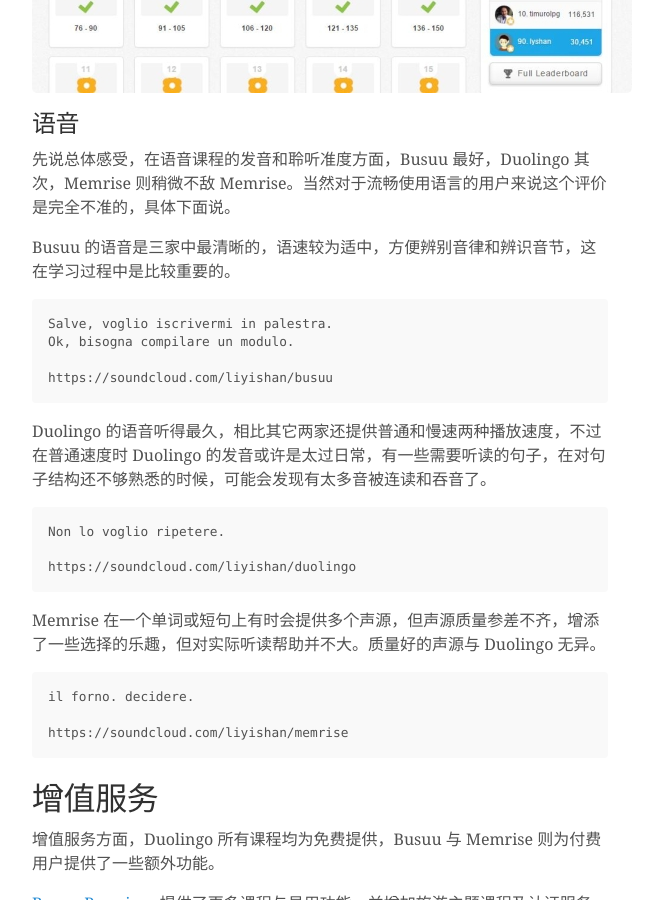
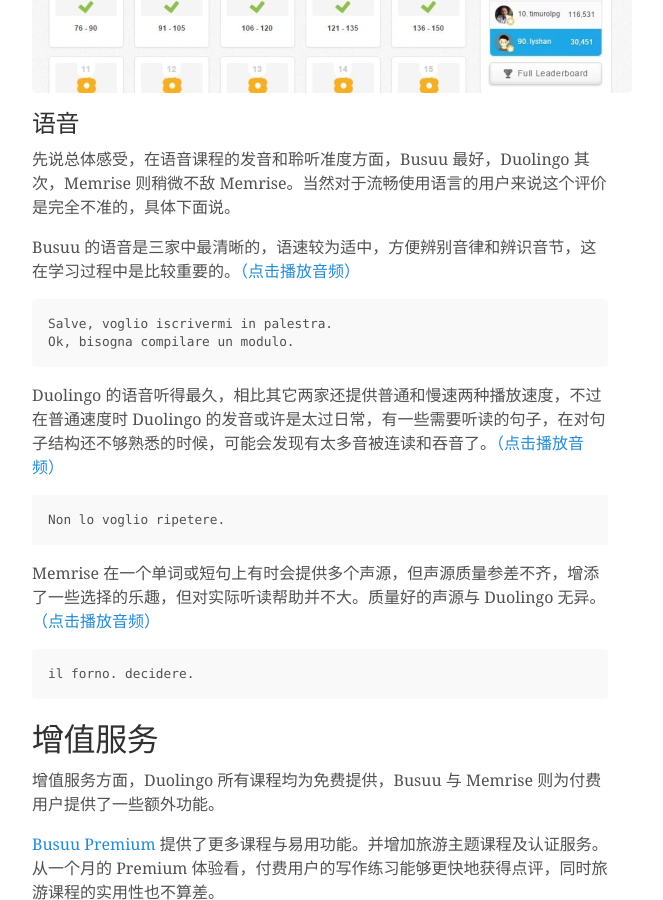
Before and after one commit to yishan/lysh, a Jekyll site: the page built from _posts/2015-10-12-duolingo-busuu-and-memrise.md, in a window 1280 px wide and 900 px high, scrolled down 6387 px. Shown: the whole window, without its empty margins (320-983 px from the left). Built offline with Jekyll 4.4.1, drawn with Linux system fonts in a browser that asks for light colours; Markdown is read by kramdown in place of the engine named in the settings; comment, search, counter and statistics services are not loaded.

Commit message:
更新文章内容

```diff
--- a/_posts/2015-10-12-duolingo-busuu-and-memrise.md
+++ b/_posts/2015-10-12-duolingo-busuu-and-memrise.md
@@ -88,24 +88,21 @@
 
 先说总体感受，在语音课程的发音和聆听准度方面，Busuu 最好，Duolingo 其次，Memrise 则稍微不敌 Memrise。当然对于流畅使用语言的用户来说这个评价是完全不准的，具体下面说。
 
-Busuu 的语音是三家中最清晰的，语速较为适中，方便辨别音律和辨识音节，这在学习过程中是比较重要的。
+Busuu 的语音是三家中最清晰的，语速较为适中，方便辨别音律和辨识音节，这在学习过程中是比较重要的。[（点击播放音频）](https://soundcloud.com/liyishan/busuu)
 
     Salve, voglio iscrivermi in palestra.
     Ok, bisogna compilare un modulo.
 
-    https://soundcloud.com/liyishan/busuu
 
-Duolingo 的语音听得最久，相比其它两家还提供普通和慢速两种播放速度，不过在普通速度时 Duolingo 的发音或许是太过日常，有一些需要听读的句子，在对句子结构还不够熟悉的时候，可能会发现有太多音被连读和吞音了。
+Duolingo 的语音听得最久，相比其它两家还提供普通和慢速两种播放速度，不过在普通速度时 Duolingo 的发音或许是太过日常，有一些需要听读的句子，在对句子结构还不够熟悉的时候，可能会发现有太多音被连读和吞音了。[（点击播放音频）](https://soundcloud.com/liyishan/duolingo)
 
     Non lo voglio ripetere.
 
-    https://soundcloud.com/liyishan/duolingo
 
-Memrise 在一个单词或短句上有时会提供多个声源，但声源质量参差不齐，增添了一些选择的乐趣，但对实际听读帮助并不大。质量好的声源与 Duolingo 无异。
+Memrise 在一个单词或短句上有时会提供多个声源，但声源质量参差不齐，增添了一些选择的乐趣，但对实际听读帮助并不大。质量好的声源与 Duolingo 无异。[（点击播放音频）](    https://soundcloud.com/liyishan/memrise)
 
     il forno. decidere.
 
-    https://soundcloud.com/liyishan/memrise
 
 
 # 增值服务
@@ -138,11 +135,7 @@
 
 Busuu 在网站上提供单月、半年，一年与两年的订阅计划，费用总额分别是 100 元，390 元，490 元和 790 元，价格略高。我在与客服沟通某项功能无法使用后获得了一个 35% 的折扣，另外还因测试付费中途停止而收到网站主动发来的 20% 的折扣。有兴趣购买服务的朋友可以看看是否有可能获得折扣码，有 35% 优惠的话还是比较划算的。
 
-![Busuu Premium](\assets\2015_10\busuu_price.jpg)
-
 Memrise 的付费计划则分为每月 9 美元和每年 59 美元两档，不过在学习过程中，Memrise 会不时给你发送 50% 的折扣链接，而且发送频率还不低，折扣后的价格印象中应该是 4.49 美元和 29.49 美元。
-
-![Memrise Premium](\assets\2015_10\memrise_price.jpg)
 
 
 # 认证
```
